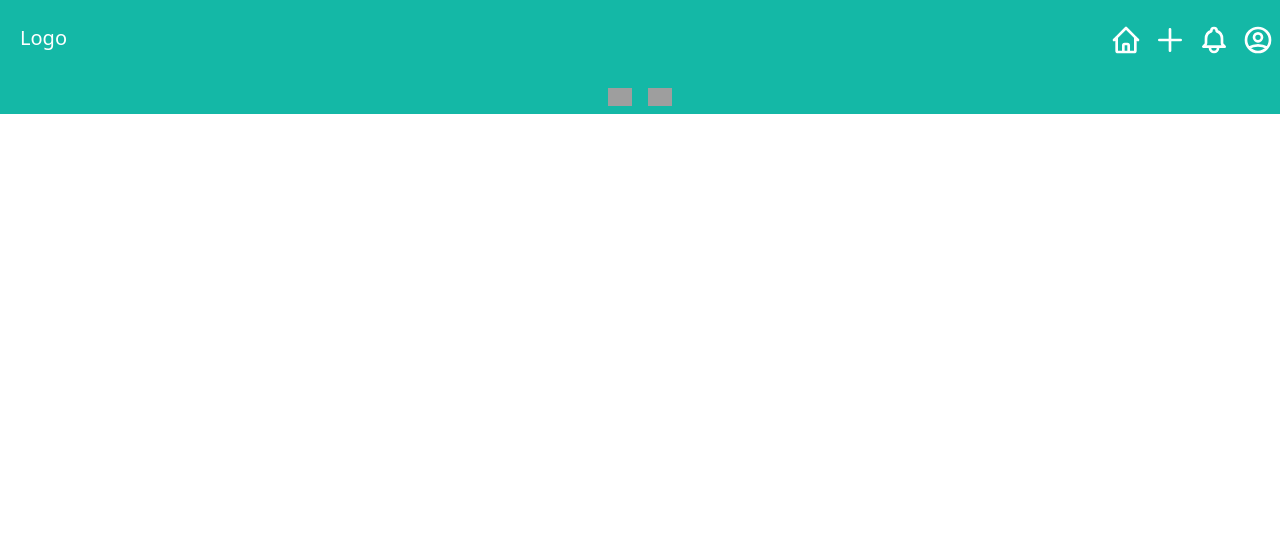
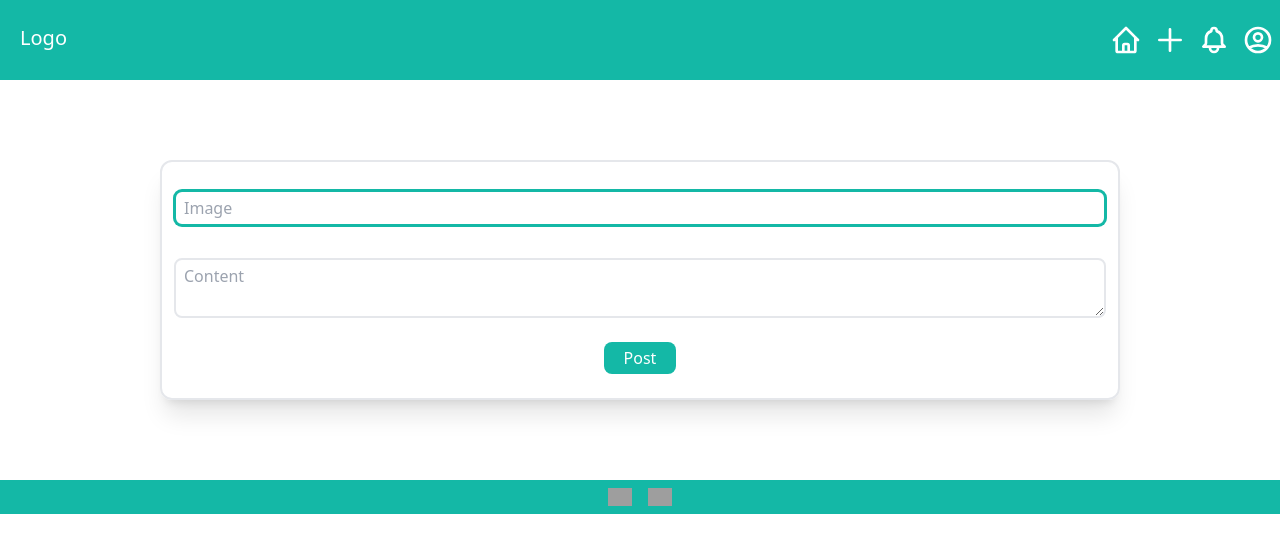
Before and after one commit to mayaheilpern/instagram-clone, a React (Create React App) app in the folder client/: page /post in a window 1280 px wide. Before the commit this address had no page. Shown: the top 552 px of the page. Built offline with nearby package versions, Linux system fonts and the light colour scheme; grey boxes are pictures that could not be loaded.

Commit message:
add post

```diff
--- a/client/src/App.js
+++ b/client/src/App.js
@@ -3,6 +3,7 @@ import { Routes, Route } from "react-router-dom";
 import { verifyUser } from "./services/api/userApiConfig";
 import { Auth } from "./Screens/Auth";
 import { Posts } from "./Screens/Posts";
+import { AddPost } from "./Screens/AddPost";
 import { Acct } from "./Screens/Acct";
 import { EditAcct } from "./Screens/EditAcct";
 import { Layout } from "./Screens/Layout";
@@ -24,6 +25,7 @@ function App() {
         <Route path="/" element={<h1>Home Page</h1>} />
         <Route path="/auth" element={<Auth />} />
         <Route path="/posts" element={<Posts />} />
+        <Route path="/post" element={<AddPost />} />
         <Route path="/acct/:userid" element={<Acct currentUser={currentUser}/>} />
         <Route path="/acct/:userid/edit" element={<EditAcct currentUser={currentUser}/>} />
       </Routes>
--- /dev/null
+++ b/client/src/Screens/AddPost.jsx
@@ -0,0 +1,78 @@
+import { useState } from "react";
+import { useNavigate } from "react-router-dom";
+import { createPost } from "../services/api/postsApiConfig";
+
+export const AddPost = () => {
+  const defaultInput = {
+    image_url: "",
+    content: "",
+  };
+
+  const [input, setInput] = useState(defaultInput);
+  const navigate = useNavigate();
+
+  const handleInput = (e) => {
+    const { name, value } = e.target;
+    setInput(() => ({
+      ...input,
+      [name]: value,
+    }));
+  };
+
+  const handleSubmit = async (e) => {
+    e.preventDefault();
+    await createPost(input);
+    navigate("/posts");
+  };
+
+  return (
+    <div className="rounded-xl shadow-xl border-2 mx-[12.5vw] my-[10vh]">
+      <form onSubmit={handleSubmit} className="m-3 flex flex-col">
+        <input
+          required
+          autoFocus
+          name="image_url"
+          placeholder="Image"
+          value={input.image_url}
+          onChange={handleInput}
+          className="
+            border-2
+            rounded-lg
+            my-4
+            pl-2
+            py-1
+            focus:outline-none
+            focus:border-teal-500
+            focus:ring-1
+            focus:ring-teal-500
+          "
+        />
+        <textarea
+          required
+          name="content"
+          placeholder="Content"
+          value={input.content}
+          onChange={handleInput}
+          className="border-2 rounded-lg my-4 pl-2 py-1 focus:outline-none focus:border-teal-500 focus:ring-1 focus:ring-teal-500"
+        />
+        {input.image_url && (
+          <img
+            src={input.image_url}
+            alt="image preview"
+            className="w-full h-auto"
+            onError={(e) =>
+              (e.target.src =
+                "https://cdn4.iconfinder.com/data/icons/ui-beast-3/32/ui-49-512.png")
+            }
+          />
+        )}
+        {input.content && (
+          <div className="w-full h-auto break-all">{input.content}</div>
+        )}
+        <button className="block mx-auto bg-teal-500 rounded-lg px-5 py-1 mb-3 mt-2 text-white">
+          Post
+        </button>
+      </form>
+    </div>
+  );
+};
--- a/client/src/components/Layout/Navbar.jsx
+++ b/client/src/components/Layout/Navbar.jsx
@@ -23,7 +23,7 @@ export const Navbar = ({ currentUser }) => {
             />
           </svg>
         </Link>
-        <Link to="/" className="px-1.5">
+        <Link to="/post" className="px-1.5">
           <svg
             xmlns="http://www.w3.org/2000/svg"
             className="h-8 w-8"
```
